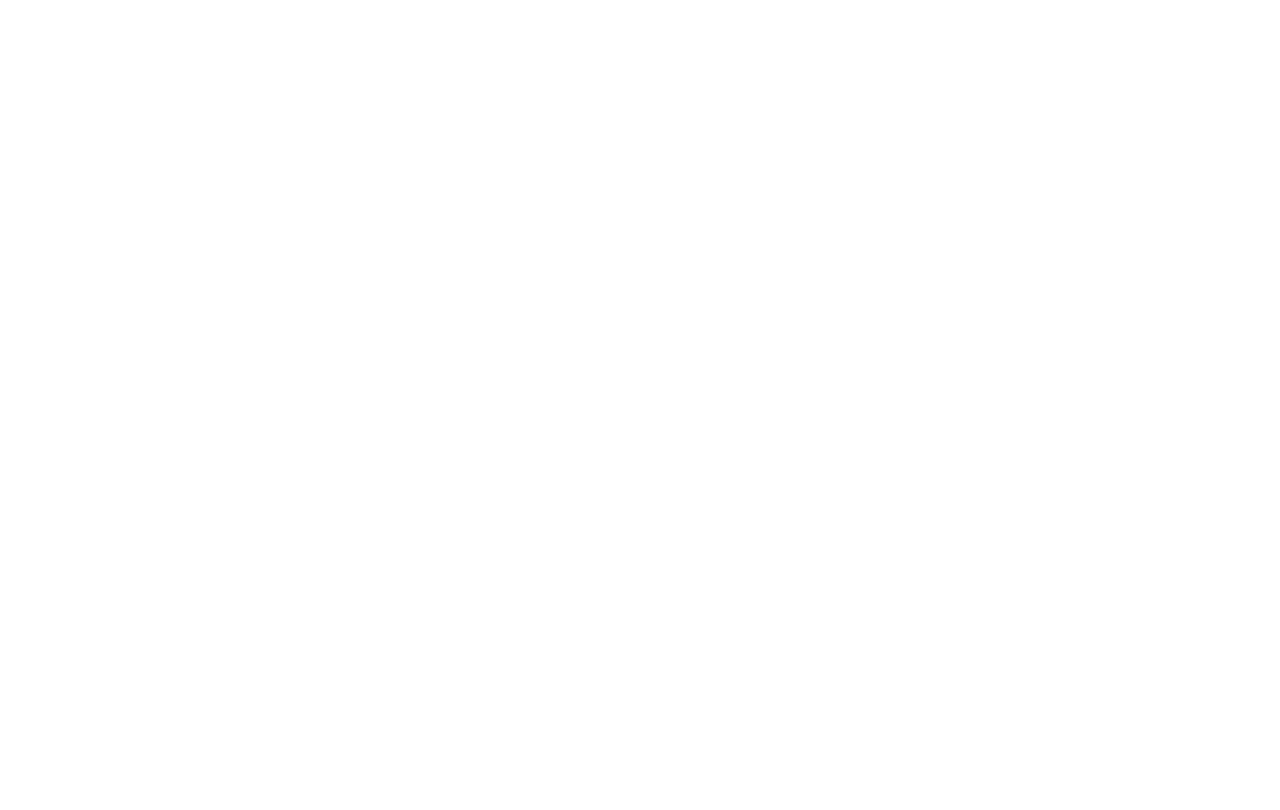
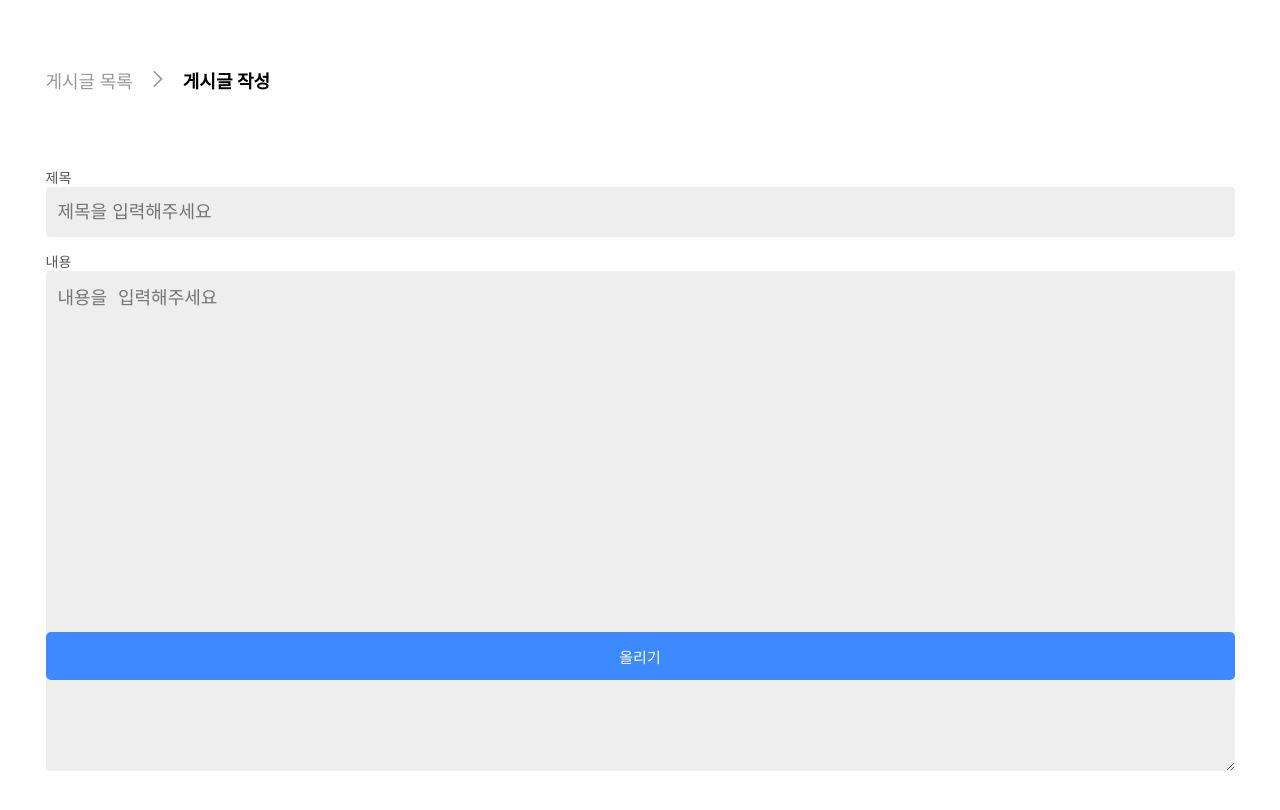
Before and after one commit to pbc1001/post_project, a React (Vite) app: page /postcreate in a window 1280 px wide. Before the commit this address had no page. Shown: the top 810 px of the page. Built offline with nearby package versions, Linux system fonts and the light colour scheme.

Commit message:
퍼블리싱 다시하기 (세아야 고마워~~)

```diff
--- a/src/App.jsx
+++ b/src/App.jsx
@@ -2,6 +2,8 @@
 import Login from "./page/Login";
 import SignUp from "./page/SignUp";
 import PostList from "./page/PostList";
+import PostCreate from "./page/PostCreate";
+import PostEdit from "./page/PostEdit";
 
 function App() {
   return (
@@ -9,6 +11,8 @@
       <Route path="/login" element={<Login />} />
       <Route path="/signup" element={<SignUp />} />
       <Route path="/postlist" element={<PostList/>}/>
+      <Route path="/postcreate" element={<PostCreate/>} />
+      <Route path="/postedit" element={<PostEdit/>} />
     </Routes>
   );
 }
--- a/src/apis/auth.js
+++ b/src/apis/auth.js
@@ -9,3 +9,13 @@
     const { data } = await api.post("/api/auth/login", payload);
     return data;
 };
+
+export const postcreate = async (payload) => {
+    const { data } = await api.post("/api/auth/postcreate", payload);
+    return data;
+}
+
+export const postedit = async (payload) => {
+    const { data } = await api.post("/api/auth/postedit", payload);
+    return data;
+}
--- /dev/null
+++ b/src/page/PostCreate.jsx
@@ -0,0 +1,129 @@
+import React, { useState } from "react";
+import styled from "@emotion/styled";
+import Vector from "../assets/Vector.svg";
+import { postcreate } from "../apis/auth";
+
+
+const PostCreate = () => {
+  return (
+    <Body>
+    <Container>
+      <Header>
+      <PostList>게시글 목록</PostList>
+      <img src = {Vector}></img>
+      <MakePost>게시글 작성</MakePost>
+      </Header>
+      <Main>
+      <Title>제목</Title>
+      <PostTitleBox
+      type = "text"
+      placeholder = "제목을 입력해주세요"
+      ></PostTitleBox>
+      <Detail>내용</Detail>
+      <DetailBox
+      type="text"
+      placeholder = "내용을 입력해주세요"
+      ></DetailBox>
+      </Main>
+      <PostMakeButton
+      type = "button"
+      >
+      <ButtonText>올리기</ButtonText>
+      </PostMakeButton>
+
+    </Container>
+    </Body>
+  );
+};
+
+
+
+const Body = styled.div`
+  display: flex;
+  justify-content: center;
+  align-items: center;
+  width: 100vw;
+  height: 100vh;
+`;
+
+const Container = styled.div`
+  display: flex;
+  flex-direction: column;
+  justify-content: start;
+  width: 1189px;
+  height: 100vh;
+  position: relative;
+`;
+
+const Header = styled.div`
+  position: absolute;
+  top: 67px;
+`;
+
+const PostList = styled.span`
+  font-size: 18px;
+  font-weight: 400;
+  color: #999999;
+  margin-right: 20px;
+`;
+const MakePost = styled.span`
+  font-size: 18px;
+  font-weight: 700;
+  margin-left: 20px;
+`;
+const Main = styled.div`
+  display: flex;
+  flex-direction: column;
+  position: absolute;
+  top: 167px;
+`;
+const Title = styled.label`
+  font-size: 14px;
+  color: #555555;
+`;
+const PostTitleBox = styled.input`
+  border: none;
+  background-color: #EEEEEE;
+  width: 1189px;
+  height: 50px;
+  border-radius: 4px;
+  font-size: 18px;
+  padding: 12px;
+  margin-bottom: 14px;
+`;
+
+
+const Detail = styled.label`
+  font-size: 14px;
+  color: #555555;
+`;
+const DetailBox = styled.textarea`
+  border: none;
+  background-color: #EEEEEE;
+  width: 1189px;
+  height: 500px;
+  border-radius: 4px;
+  font-size: 18px;
+  padding: 12px;
+  margin-bottom: 64px;
+`;
+const PostMakeButton = styled.button`
+  display: flex;
+  position: absolute;
+  bottom: 120px;
+  border: none;
+  background-color: #3d8aff;
+  color: #ffffff;
+  width: 1189px;
+  height: 48px;
+  justify-content: center;
+  align-items: center;
+  border-radius: 5px;
+`;
+const ButtonText = styled.span`
+  font-size: 15px;
+  font-weight: 500;
+`;
+
+
+export default PostCreate;
--- /dev/null
+++ b/src/page/PostEdit.jsx
@@ -0,0 +1,128 @@
+import React, { useState } from "react";
+import styled from "@emotion/styled";
+import Vector from "../assets/Vector.svg";
+import { postedit } from "../apis/auth";
+
+
+const PostEdit = () => {
+  return (
+    <Body>
+    <Container>
+      <Header>
+      <PostList>게시글 목록</PostList>
+      <img src = {Vector}></img>
+      <MakePost>게시글 작성</MakePost>
+      </Header>
+      <Main>
+      <Title>제목</Title>
+      <PostTitleBox
+      type = "text"
+      placeholder = "제목을 입력해주세요"
+      ></PostTitleBox>
+      <Detail>내용</Detail>
+      <DetailBox
+      placeholder = "내용을 입력해주세요"
+      ></DetailBox>
+      </Main>
+      <PostMakeButton
+      type = "button"
+      >
+      <ButtonText>수정하기</ButtonText>
+      </PostMakeButton>
+
+    </Container>
+    </Body>
+  );
+};
+
+
+
+const Body = styled.div`
+  display: flex;
+  justify-content: center;
+  align-items: center;
+  width: 100vw;
+  height: 100vh;
+`;
+
+const Container = styled.div`
+  display: flex;
+  flex-direction: column;
+  justify-content: start;
+  width: 1189px;
+  height: 100vh;
+  position: relative;
+`;
+
+const Header = styled.div`
+  position: absolute;
+  top: 67px;
+`;
+
+const PostList = styled.span`
+  font-size: 18px;
+  font-weight: 400;
+  color: #999999;
+  margin-right: 20px;
+`;
+const MakePost = styled.span`
+  font-size: 18px;
+  font-weight: 700;
+  margin-left: 20px;
+`;
+const Main = styled.div`
+  display: flex;
+  flex-direction: column;
+  position: absolute;
+  top: 167px;
+`;
+const Title = styled.label`
+  font-size: 14px;
+  color: #555555;
+`;
+const PostTitleBox = styled.input`
+  border: none;
+  background-color: #EEEEEE;
+  width: 1189px;
+  height: 50px;
+  border-radius: 4px;
+  font-size: 18px;
+  padding: 12px;
+  margin-bottom: 14px;
+`;
+
+
+const Detail = styled.label`
+  font-size: 14px;
+  color: #555555;
+`;
+const DetailBox = styled.textarea`
+  border: none;
+  background-color: #EEEEEE;
+  width: 1189px;
+  height: 500px;
+  border-radius: 4px;
+  font-size: 18px;
+  padding: 12px;
+  margin-bottom: 64px;
+`;
+const PostMakeButton = styled.button`
+  display: flex;
+  position: absolute;
+  bottom: 120px;
+  border: none;
+  background-color: #3d8aff;
+  color: #ffffff;
+  width: 1189px;
+  height: 48px;
+  justify-content: center;
+  align-items: center;
+  border-radius: 5px;
+`;
+const ButtonText = styled.span`
+  font-size: 15px;
+  font-weight: 500;
+`;
+
+
+export default PostEdit;
```
Also changed, not shown: src/assets/Vector.svg (added).
